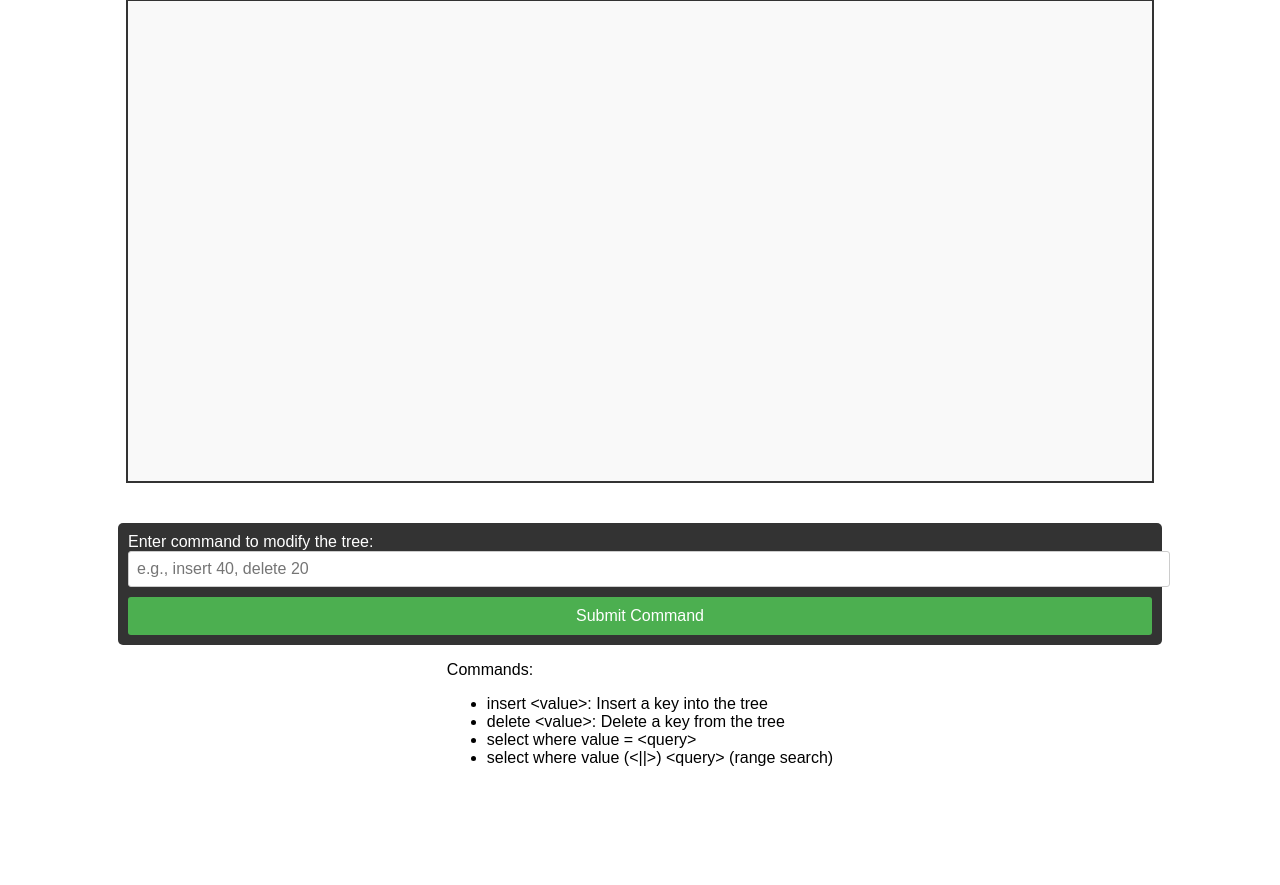
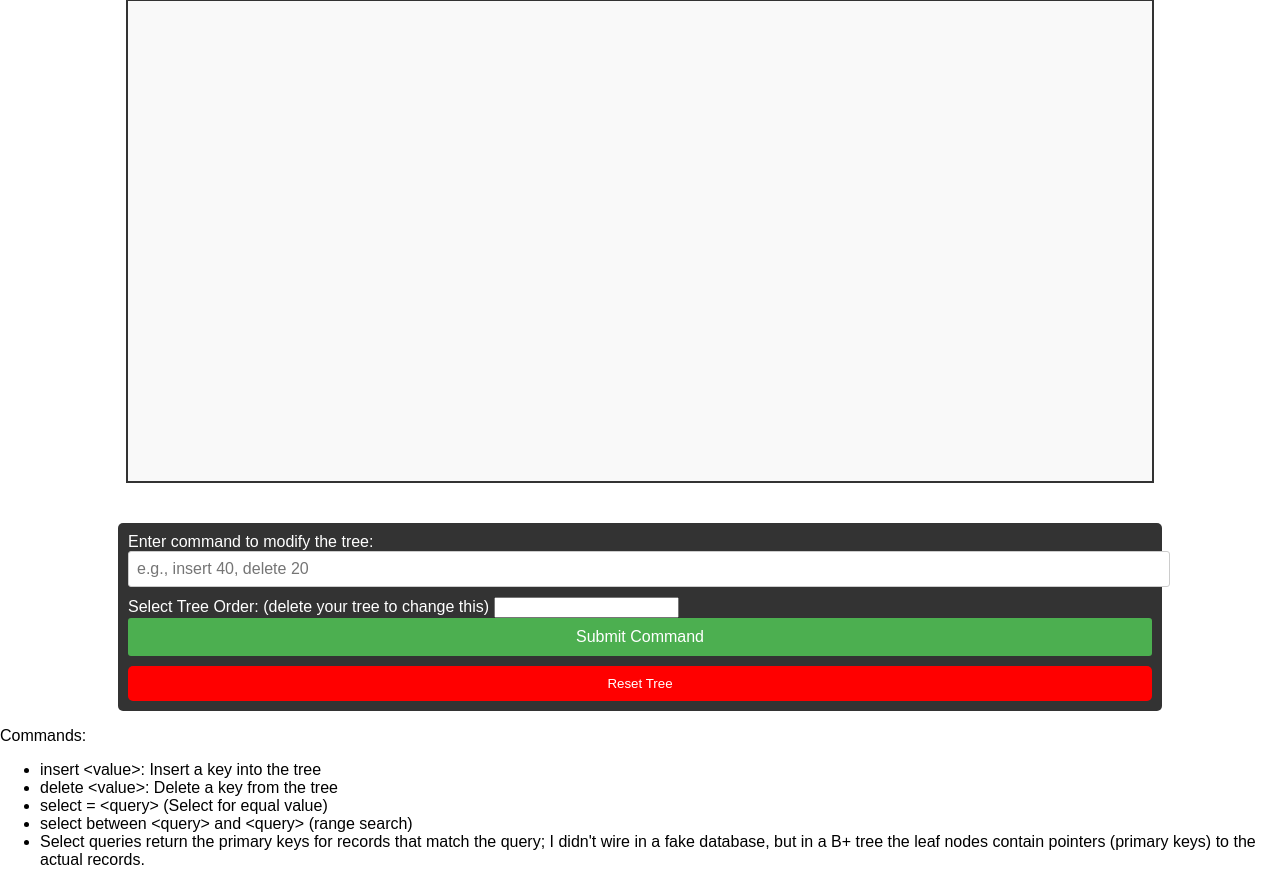
Before and after one commit to joshbroughton/trees-project, a Flask app: page / in a window 1280 px wide. Shown: the part 99-984 px from the top of the page. Before the commit the page ends 865 px from the top, so only its background shows below. Run offline with Flask 3, Linux system fonts and the light colour scheme.

Commit message:
add search and range search, ability to reset tree

```diff
--- a/app/app.py
+++ b/app/app.py
@@ -15,28 +15,34 @@ primary_key = 0
 def index():
     global tree
     global primary_key
+    query_result = request.args.to_dict(flat=False).get('query_result')
+    order = request.args.get('order')
     if isinstance(tree, BPlusTree):
         tree_json = tree.to_json()
-        print(tree_json)
     else:
         tree_json = {}
-    return render_template('index.html', tree_json=tree_json)
+    return render_template('index.html', tree_json=tree_json, query_result=query_result, order=order)
 
 @app.route('/update_tree', methods=['POST'])
 def update_tree():
     global tree
     global primary_key
+    query_result = None
     command = request.form.get('command')
+    order = request.form.get('order')
     command = command.lower().split(' ')
+
     if len(command) < 2:
         flash('Invalid command, please check your syntax and try again', 'error')
         return redirect(url_for('index'))
-    if command[1] and command[1].isdigit():
+    if command[1].isdigit():
         command[1] = int(command[1])
+    if len(command) > 2 and command[2].isdigit():
+        command[2] = int(command[2])
     match command[0]:
         case 'insert':
             if tree is None:
-                tree = BPlusTree(1, primary_key, command[1])
+                tree = BPlusTree(int(order), primary_key, command[1])
                 primary_key += 1
             else:
                 tree.insert(command[1], primary_key)
@@ -46,11 +52,26 @@ def update_tree():
             if result is None:
                 flash('Value not found in tree', 'error')
         case 'select':
-            print('select')
+            if len(command) < 2:
+                flash('Invalid command, please check your syntax and try again', 'error')
+                return redirect(url_for('index'))
+            if command[1] == '=':
+                query_result = tree.search(command[2])
+            elif command[1] == 'between':
+                query_result = tree.search_range(int(command[2]), int(command[4]))
+            if query_result is None:
+                flash('Value not found in tree', 'error')
         case _:
-            print('test')
             flash('Invalid command, please check your syntax and try again', 'error')
     #parse command, update tree, and return updated tree
+    return redirect(url_for('index', query_result=query_result, order=order))
+
+@app.route('/reset_tree', methods=['POST'])
+def reset_tree():
+    global tree
+    global primary_key
+    tree = None
+    primary_key = 0
     return redirect(url_for('index'))
 
 if __name__ == '__main__':
--- a/app/templates/index.html
+++ b/app/templates/index.html
@@ -57,7 +57,7 @@
             border: 1px solid #ccc;
         }
 
-        .console button {
+        .green-button {
             width: 100%;
             padding: 10px;
             font-size: 1rem;
@@ -68,7 +68,7 @@
             cursor: pointer;
         }
 
-        .console button:hover {
+        .green-button:hover {
             background-color: #45a049;
         }
 
@@ -77,6 +77,20 @@
             color: #f44336;
             border-radius: 5px;
             margin-top: 10px;
+        }
+
+        .red-button {
+            background-color: red;
+            width: 100%;
+            color: white;
+            border: none;
+            padding: 10px;
+            border-radius: 5px;
+            cursor: pointer;
+        }
+
+        .red-button:hover {
+            background-color: darkred;
         }
 
     </style>
@@ -99,11 +113,24 @@
             </div>
         {% endif %}
     {% endwith %}
+    <div class="query-result">
+        {% if query_result %}
+        <h2>Query Result</h2>
+            <p>{{ query_result }}</p>
+        {% endif %}
+    </div>
     <div class="console">
         <form action="/update_tree" method="post">
             <label for="commandInput">Enter command to modify the tree:</label>
             <input type="text" id="commandInput" name="command" placeholder="e.g., insert 40, delete 20" />
-            <button type="submit">Submit Command</button>
+
+            <label for="treeOrder">Select Tree Order: (delete your tree to change this)</label>
+            <input type="number" id="treeOrder" name="order" min="1" value="{{order}}" required />
+
+            <button class="green-button" type="submit">Submit Command</button>
+        </form>
+        <form action="/reset_tree" method="post" style="margin-top: 10px;">
+            <button type="submit" class="red-button" onclick="return confirm('Are you sure you want to reset the tree?')">Reset Tree</button>
         </form>
     </div>
     <div>
@@ -111,8 +138,11 @@
         <ul>
             <li>insert &lt;value&gt;: Insert a key into the tree</li>
             <li>delete &lt;value&gt;: Delete a key from the tree</li>
-            <li>select where value = &lt;query&gt;</li>
-            <li>select where value (&lt;||&gt;) &lt;query&gt; (range search)</li>
+            <li>select = &lt;query&gt; (Select for equal value)</li>
+            <li>select between &lt;query&gt; and &lt;query&gt; (range search)</li>
+            <li>Select queries return the primary keys for records that match the query; I didn't wire in a fake database,
+                but in a B+ tree the leaf nodes contain pointers (primary keys) to the actual records.
+            </li>
         </ul>
     </div>
 </body>
```
Also changed, not shown: tree/b_plus_tree.py (+16 -2 lines), tree/b_plus_tree_test.py (+0 -18 lines).
